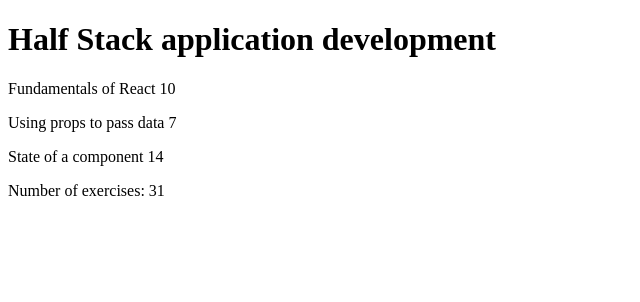
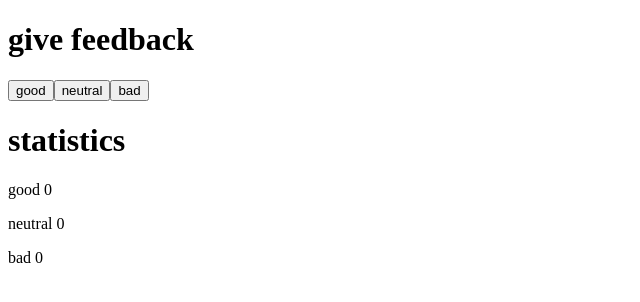
Before and after one commit to zharzh0/FullStackOpen2024, a React (Vite) app in the folder part1/kurssitiedot/: page / in a window 1280 px wide. Shown: the top 302 px of the page, without its empty margins (0-640 px from the left). Built offline with nearby package versions, Linux system fonts and the light colour scheme.

Commit message:
tehtävä 1.6

```diff
--- a/part1/kurssitiedot/src/App.jsx
+++ b/part1/kurssitiedot/src/App.jsx
@@ -1,73 +1,36 @@
+import { useState } from 'react'
+
+const Button = ({ handleClick, text }) => (
+  <button onClick={handleClick}>
+    {text}
+  </button>
+)
+
 const App = () => {
-  const course = {
-    name: 'Half Stack application development',
-    parts: [
-      {
-        name: 'Fundamentals of React',
-        exercises: 10
-      },
-      {
-        name: 'Using props to pass data',
-        exercises: 7
-      },
-      {
-        name: 'State of a component',
-        exercises: 14
-      }
-    ]
-  }
+  // tallenna napit omaan tilaansa
+  const [good, setGood] = useState(0)
+  const [neutral, setNeutral] = useState(0)
+  const [bad, setBad] = useState(0)
+
+  const handleGood = () => setGood(good + 1);
+  const handleNeutral = () => setNeutral(neutral + 1);
+  const handleBad = () => setBad(bad + 1);
 
   return (
     <div>
-      <Header course={course} />
-      <Content parts={course.parts} />
-      <Total parts={course.parts} />
+      <h1>give feedback</h1>
+      <Button handleClick={handleGood} text='good' />
+
+      <Button handleClick={handleNeutral} text='neutral' />
+
+      <Button handleClick={handleBad} text='bad' />
+      <h1>statistics</h1>
+
+      <p>good {good}</p>
+      <p>neutral {neutral}</p>
+      <p>bad {bad}</p>
     </div>
   )
 }
 
-const Header = ({ course }) => {
-  console.log(course)
-  return (
-    <div>
-      <h1>{course.name}</h1>
-    </div>
-  )
-}
-
-const Content = ({ parts }) => {
-  console.log(parts)
-  return (
-    <div>
-      <Part part={parts[0]} />
-      <Part part={parts[1]} />
-      <Part part={parts[2]} />
-    </div>
-  )
-}
-
-const Total = ({ parts }) => {
-  console.log(parts)
-  const totalExercises = parts[0].exercises + parts[1].exercises + parts[2].exercises
-  return (
-    <div>
-      <p>Number of exercises: {totalExercises}</p>
-    </div>
-  )
-}
-
-const Part = ({ part }) => {
-  console.log(part)
-  return (
-    < div >
-      <p>
-        {part.name} {part.exercises}
-      </p>
-    </div >
-  )
-
-}
-
-
-
 export default App
```
